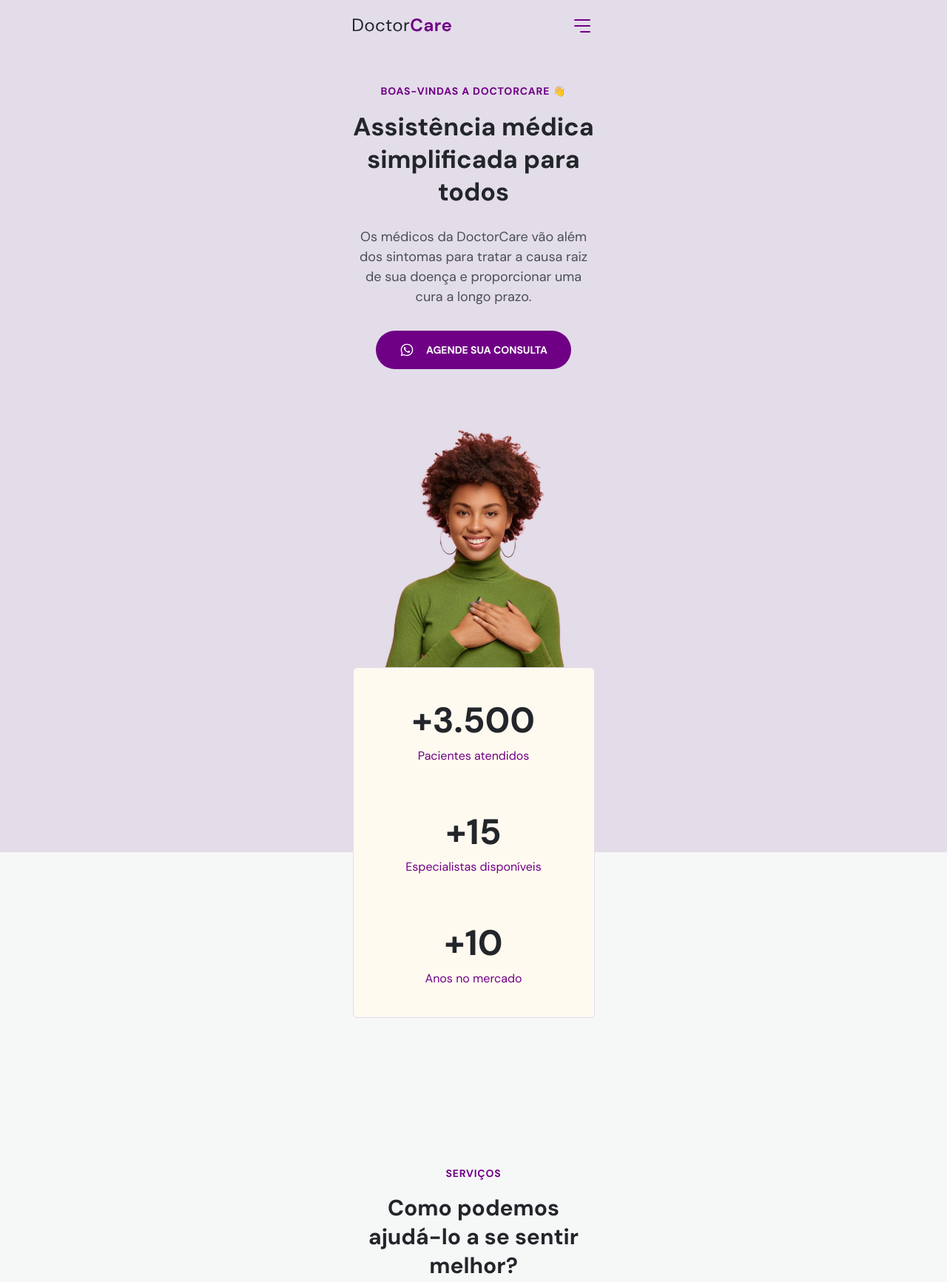
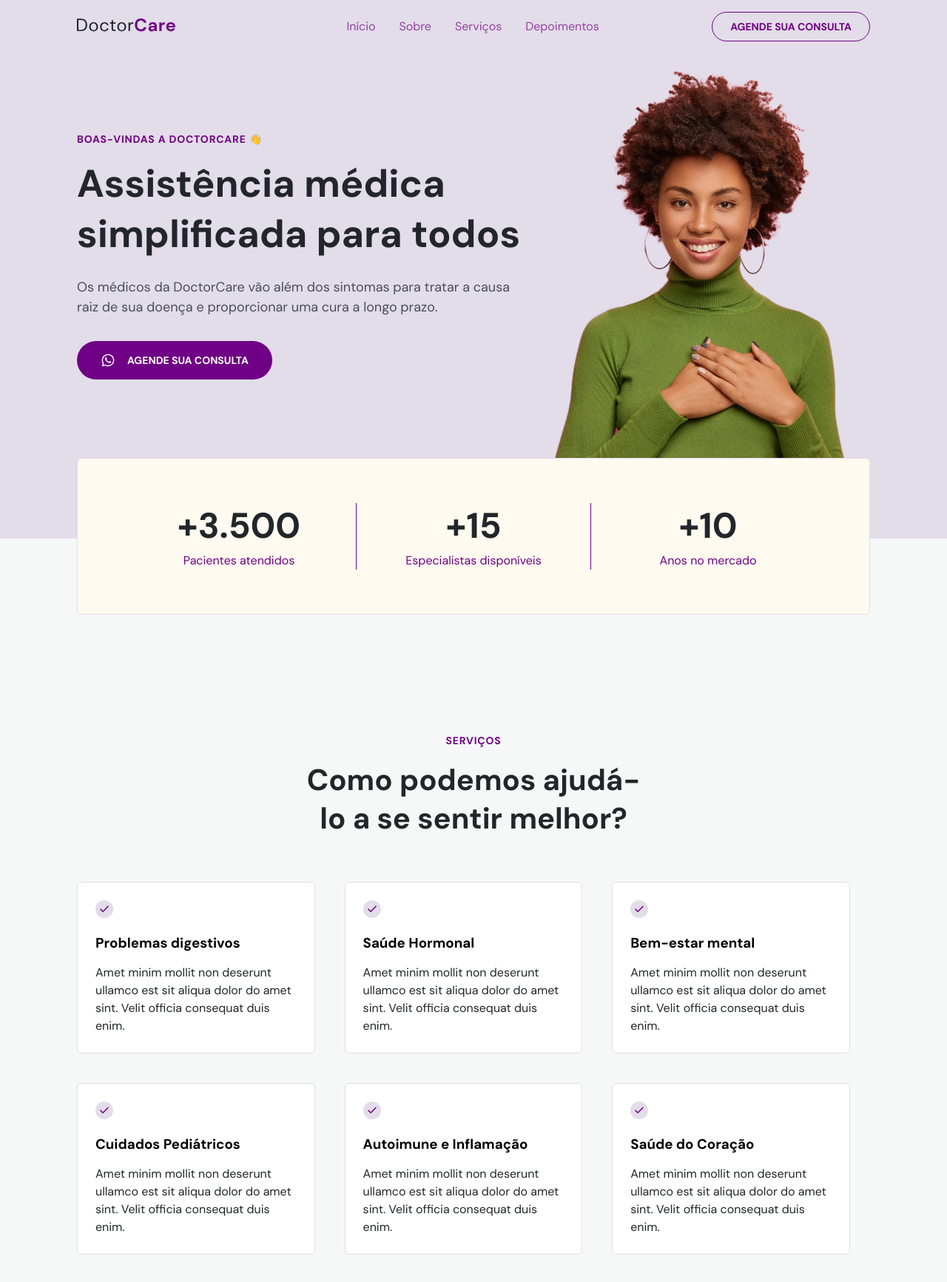
Before and after one commit to guilherme-ac-fernandes/nlw-return-origin, a plain HTML site: page index.html in a window 1280 px wide. Shown: the top 1733 px of the page at 74% size. Drawn offline with nearby package versions, Linux system fonts and the light colour scheme.

Commit message:
Finaliza resposividade da página

```diff
--- a/index.html
+++ b/index.html
@@ -94,11 +94,12 @@
 
     <section id="home">
       <div class="wrapper">
+        <div class="col-a">
+
           <header>
             <h4>BOAS-VINDAS A DOCTORCARE 👋</h4>
             <h1>Assistência médica simplificada para todos</h1>
           </header>
-
           <div class="content">
             <p>Os médicos da DoctorCare vão além dos sintomas para tratar a causa raiz de sua doença e proporcionar uma cura a longo prazo.</p>
 
@@ -108,9 +109,15 @@
               </svg>
               Agende sua consulta
             </a>
+          </div>
 
+        </div>
+
+        <div class="col-b">
           <img src="./image/woman.png" alt="Mulher negra vestindo moleton verde e sorrindo">
         </div>
+
+
 
         <div class="stats">
           <div class="stat">
@@ -208,6 +215,8 @@
 
     <section id="about">
       <div class="wrapper">
+
+        <div class="col-a">
           <header>
             <h4>SOBRE NÓS</h4>
             <h2>Entenda quem somos e por que existimos</h2>
@@ -215,14 +224,22 @@
 
           <div class="content">
             <p>Amet minim mollit non deserunt ullamco est sit aliqua dolor do amet sint. Velit officia consequat duis enim. Amet minim mollit non deserunt ullamco est sit aliqua dolor do amet sint. Velit officia consequat duis enim. Amet minim mollit non deserunt ullamco est sit aliqua dolor do amet sint. Velit officia consequat duis enim. Amet minim mollit non deserunt ullamco est sit aliqua dolor do amet sint. Velit officia consequat duis enim. Amet minim mollit non deserunt ullamco est sit aliqua dolor do amet sint.</p>
+          </div>
+        </div>
 
+        <div class="col-b">
           <img src="./image/happy-doctor-holding-a-clipboard-with-patients.png" alt="Doutor feliz segurando prancheta com pacientes">
         </div>
+
       </div>
+
     </section>
 
     <section id="contact">
       <div class="wrapper">
+
+        <div class="col-a">
+
           <header>
             <h2>Entre em contato com a gente!</h2>
           </header>
@@ -252,9 +269,12 @@
               Agende sua Consulta
             </a>
 
+          </div>
+
+        </div>
+
+        <div class="col-b">
           <img src="./image/happy-men-using-his-phone.png" alt="Homem negro com moletom bege usando o celular e sorrindo">
-
-
         </div>
 
       </div>
@@ -263,7 +283,7 @@
     <footer>
 
       <div class="wrapper">
-
+        <div class="col-a">
           <a class="logo" href="#home">
             <svg width="133" height="18" viewBox="0 0 133 18" fill="none" xmlns="http://www.w3.org/2000/svg">
             <path d="M0 17.088V0.287999H5.16C8.12 0.287999 10.296 1.04 11.688 2.544C13.096 4.048 13.8 6.112 13.8 8.736C13.8 11.312 13.096 13.352 11.688 14.856C10.296 16.344 8.12 17.088 5.16 17.088H0ZM2.016 15.408H5.112C6.744 15.408 8.04 15.144 9 14.616C9.976 14.072 10.672 13.304 11.088 12.312C11.504 11.304 11.712 10.112 11.712 8.736C11.712 7.328 11.504 6.12 11.088 5.112C10.672 4.104 9.976 3.328 9 2.784C8.04 2.24 6.744 1.968 5.112 1.968H2.016V15.408Z" fill="#212529"/>
@@ -278,13 +298,13 @@
             <path d="M126.888 17.376C125.688 17.376 124.624 17.12 123.696 16.608C122.768 16.096 122.04 15.376 121.512 14.448C120.984 13.52 120.72 12.448 120.72 11.232C120.72 10 120.976 8.904 121.488 7.944C122.016 6.984 122.736 6.24 123.648 5.712C124.576 5.168 125.664 4.896 126.912 4.896C128.08 4.896 129.112 5.152 130.008 5.664C130.904 6.176 131.6 6.88 132.096 7.776C132.608 8.656 132.864 9.64 132.864 10.728C132.864 10.904 132.856 11.088 132.84 11.28C132.84 11.472 132.832 11.672 132.816 11.88H123.768C123.832 12.808 124.152 13.536 124.728 14.064C125.32 14.592 126.032 14.856 126.864 14.856C127.488 14.856 128.008 14.72 128.424 14.448C128.856 14.16 129.176 13.792 129.384 13.344H132.504C132.28 14.096 131.904 14.784 131.376 15.408C130.864 16.016 130.224 16.496 129.456 16.848C128.704 17.2 127.848 17.376 126.888 17.376ZM126.912 7.392C126.16 7.392 125.496 7.608 124.92 8.04C124.344 8.456 123.976 9.096 123.816 9.96H129.744C129.696 9.176 129.408 8.552 128.88 8.088C128.352 7.624 127.696 7.392 126.912 7.392Z" fill="#00856F"/>
             </svg>
           </a>
-
           <p>
             ©2022 DoctorCare.
             <br>
             Todos os direitos reservados.
           </p>
-
+        </div>
+        <div class="col-b">
           <ul class="social-links">
             <li>
               <a target="_blank" href="https://www.instagram.com">
@@ -311,6 +331,7 @@
               </a>
             </li>
           </ul>
+        </div>
 
       </div>
 
--- a/script.js
+++ b/script.js
@@ -1,4 +1,3 @@
-
 // window.addEventListener('scroll', onScroll)
 // onScroll();
 
--- a/style.css
+++ b/style.css
@@ -16,6 +16,7 @@
   --white: hsl(0, 0%, 100%);
   --brand-beige: hsl(39, 100%, 97%);
   --brand-light: hsl(calc(var(--hue) - 22), 23%, 89%);
+  --brand-light-2: hsl(calc(var(--hue) + 10), 14%, 97%);
   --bg-light: hsl(180, 14%, 97%);
   --nav-height: 7.2rem;
 }
@@ -40,7 +41,7 @@ body {
 
 .wrapper {
   margin-inline: auto;
-  width: 37.5rem;
+  width: min(50rem, 100%);
   padding-inline: 2.4rem;
 }
 
@@ -125,6 +126,11 @@ nav {
   top: 0;
   z-index: 100;
   width: 100vw;
+}
+
+nav menu,
+nav .close-menu {
+  position: fixed;
 }
 
 #navigation .logo path[fill*='#00856F'] {
@@ -268,13 +274,14 @@ body.menu-expanded nav button path {
 /*===================================HOME===================================*/
 
 #home {
+  padding-block: 0;
   padding-top: calc(4.1rem + var(--nav-height));
 }
 
 #home::before {
   content: '';
   width: 100%;
-  height: calc(108rem + var(--nav-height));
+  height: calc(125% + var(--nav-height));
   background-color: var(--brand-light);
 
   display: block;
@@ -314,7 +321,7 @@ body.menu-expanded nav button path {
   justify-content: center;
   gap: 6rem;
   padding-block: 4.0rem;
-  width: 32.7rem;
+  width: 100%;
   margin-inline: auto;
 }
 
@@ -462,3 +469,272 @@ footer .social-links {
   visibility: visible;
   transform: translateY(0);
 }
+
+/*===============================RESPONSIVO DESKTOP===============================*/
+
+@media ( min-width: 1024px ) {
+
+  /*==============================GERAL==============================*/
+
+  body {
+    overflow: auto;
+  }
+
+  .wrapper {
+    width: min(112rem, 100%);
+    display: grid;
+  }
+
+  section {
+    padding-block: 16rem;
+  }
+
+  section header h2 {
+    font-size: 4rem;
+    line-height: 5.2rem;
+  }
+
+  .col-a {
+    grid-area: A;
+  }
+
+  .col-b {
+    grid-area: B;
+  }
+
+  /*==============================NAVEGATION==============================*/
+
+  /* RESET */
+  nav#navigation .wrapper * {
+    margin: 0;
+    padding: 0;
+    visibility: initial;
+    display: initial;
+    opacity: initial;
+    flex-direction: initial;
+    position: initial;
+    font-size: initial;
+    transform: initial;
+    color: initial;
+    background-color: initial;
+    font-weight: initial;
+    filter: initial;
+  }
+
+  nav#navigation .open-menu,
+  nav#navigation .close-menu,
+  nav#navigation .social-links {
+    display: none;
+  }
+
+  nav#navigation .menu {
+    display: flex;
+    align-items: center;
+    justify-content: space-between;
+    width: 66%;
+  }
+
+  nav#navigation .menu ul:nth-child(1) {
+    display: flex;
+    gap: 3.2rem;
+  }
+
+  nav#navigation .menu ul:nth-child(1) li a {
+    color: var(--primary-color);
+    opacity: 0.7;
+  }
+
+  nav#navigation .menu a.button {
+    display: flex;
+    justify-content: center;
+    align-items: center;
+    padding: 1rem 2.4rem;
+    border: solid 1px var(--primary-color);
+    border-radius: 4rem;
+    color: var(--primary-color);
+    text-transform: uppercase;
+    font-weight: 700;
+    font-size: 1.4rem;
+    line-height: 1.8rem;
+  }
+
+  nav#navigation.scroll .menu ul li a {
+    color: var(--brand-light-2);
+    opacity: 0.6;
+    transition: opacity 0.4s;
+  }
+
+  nav#navigation.scroll .menu a.button {
+    border-color: var(--white);
+    color: var(--white);
+  }
+
+  nav#navigation .menu ul li a.active,
+  nav#navigation .menu ul li a:hover {
+    opacity: 1;
+    font-weight: 700;
+  }
+
+  nav#navigation .menu ul li a::after {
+    content: '';
+    width: 0%;
+    height: 2px;
+    background-color: var(--primary-color);
+    display: block;
+    position: relative;
+    bottom: -2rem;
+    left: -0.5rem;
+    transition: width 0.2s;
+  }
+
+  nav#navigation.scroll .menu ul li a::after {
+    background-color: var(--white);
+  }
+
+  nav#navigation .menu ul li a:active::after,
+  nav#navigation .menu ul li a:hover::after {
+    padding-inline: 0.8rem;
+    width: 100%;
+  }
+
+  nav#navigation.scroll .menu ul li a.active,
+  nav#navigation.scroll .menu ul li a:hover {
+    opacity: 1;
+  }
+
+  nav#navigation .menu a.button:hover {
+    background-color: var(--primary-color);
+    color: var(--white);
+    border: none;
+  }
+
+  nav#navigation.scroll .menu a.button.active,
+  nav#navigation.scroll .menu a.button:hover {
+    background-color: var(--primary-color);
+    filter: brightness(1.3);
+    border: none;
+  }
+
+  /*==============================HOME==============================*/
+
+  #home::before {
+    height: calc(100% - var(--nav-height));
+  }
+
+  #home {
+    padding-top: var(--nav-height);
+  }
+
+  #home .wrapper {
+    grid-template-columns: 60.5rem 1fr;
+    grid-template-areas:
+    'A B'
+    'C C';
+  }
+
+  #home .col-a {
+    text-align: left;
+    align-self: center;
+  }
+
+  #home h1 {
+    font-size: 5.2rem;
+  }
+
+  #home .content p {
+    font-size: 1.8rem;
+  }
+
+  #home .stats {
+    grid-area: C;
+    flex-direction: row;
+    padding: 6rem;
+    gap: 0;
+  }
+
+  #home .stats .stat {
+    flex: 1;
+  }
+
+  #home .stats .stat + .stat {
+    border-left: solid 1px var(--primary-color);
+  }
+
+  #home .button {
+    margin: 0;
+  }
+
+  #home img {
+    width: 42rem;
+  }
+
+  /*==============================SERVICES==============================*/
+
+  #services h2 {
+    width: 47rem;
+    margin-inline: auto;
+  }
+
+  #services .cards .card {
+    width: 30%;
+  }
+
+  #services .cards {
+    flex-direction: row;
+    flex-wrap: wrap;
+    flex-grow: 1;
+    gap: 4rem;
+  }
+
+  /*==============================ABOUT==============================*/
+
+  #about .wrapper {
+    grid-template-columns: 48rem 1fr;
+    grid-template-areas: 'B A';
+    gap: 6.7rem;
+  }
+
+  #about .col-a {
+    align-self: center;
+  }
+
+  #about .content p {
+    margin-bottom: 0;
+  }
+
+  /*==============================CONTACT==============================*/
+
+  #contact .wrapper {
+    grid-template-columns: 1fr 57.5rem;
+    grid-template-areas: 'A B';
+    gap: 6.7rem;
+  }
+
+  #contact h2 {
+    width: 40.4rem;
+  }
+
+  /*==============================FOOTER==============================*/
+
+  footer {
+    padding-block: 8rem;
+  }
+
+  footer .wrapper {
+    grid-template-columns: 1fr 1fr;
+    grid-template-areas: 'A B';
+  }
+
+  footer .col-a {
+    align-self: center;
+  }
+
+  footer .col-b {
+    align-self: center;
+    justify-self: flex-end;
+  }
+
+  footer p {
+    margin-bottom: 0;
+  }
+}
```
Lines whose indentation alone changed are shown as unchanged.
